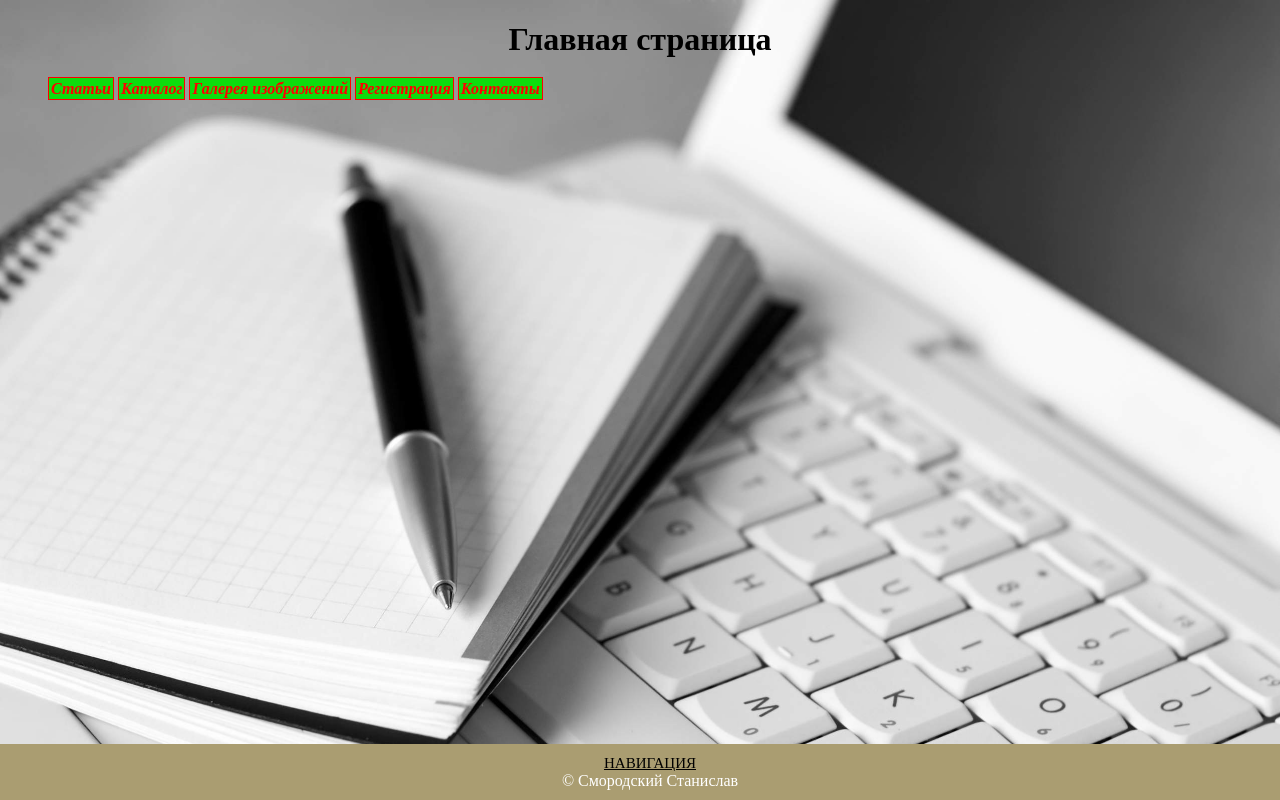
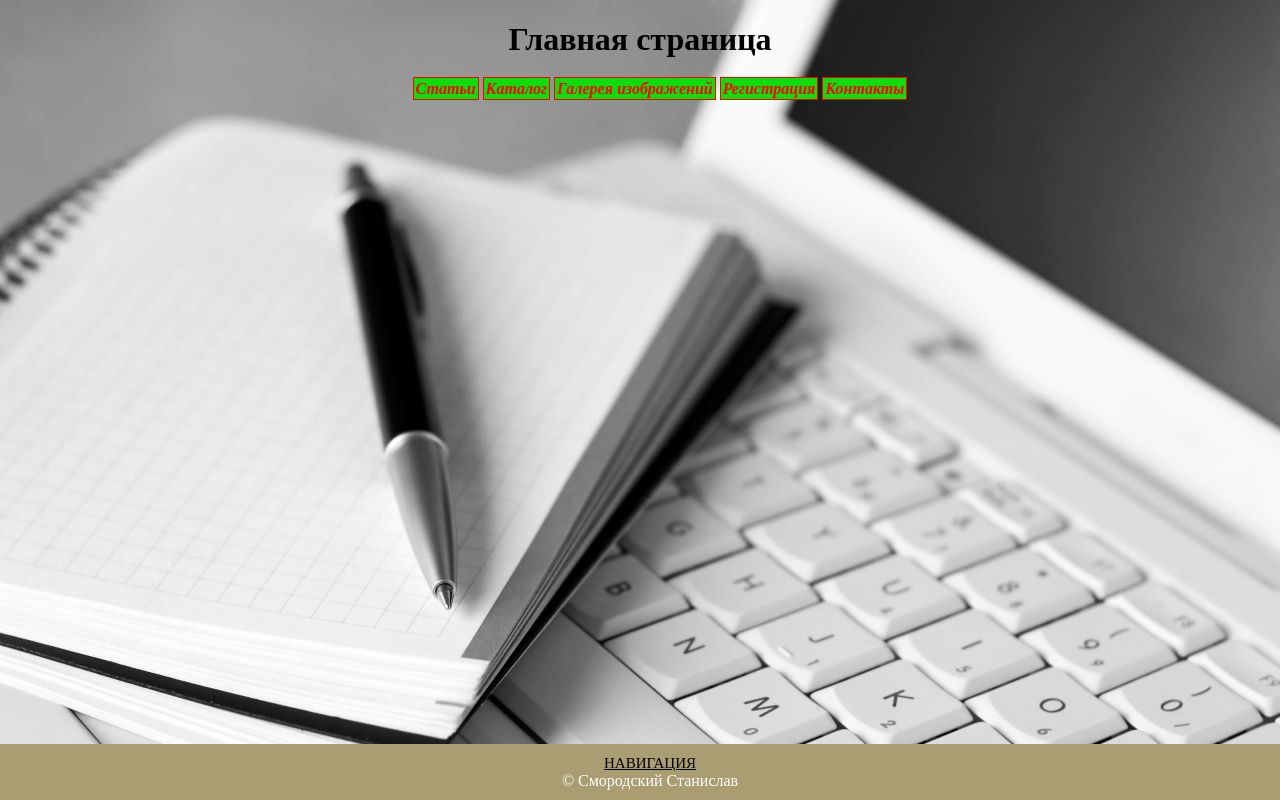
Before and after one commit to Stanislav1786/skillUp-homework2, a plain HTML site: page index.html in a window 1280 px wide. Drawn offline with Linux system fonts and the light colour scheme.

Commit message:
выроняли меню навигации по центру страницы

```diff
--- a/page/css/style.css
+++ b/page/css/style.css
@@ -33,17 +33,19 @@
                             background-size: cover;
                         }
 
-
-                        h1, h2 {
+                        h1,
+                        h2 {
                             text-align: center;
                             color: black;
                         }
 
-
+                        nav {
+                            text-align: center;
+                        }
 
                         nav ul li {
                             list-style-type: none;
-                            display: inline;
+                            display: inline-block;
                         }
 
                         nav ul li a {
@@ -57,7 +59,7 @@
                             background-color: rgb(13, 221, 13);
                         }
 
-                        a:hover {
+                        nav ul li a:hover {
                             background: rgb(128, 126, 125);
                             color: yellow;
                         }
@@ -133,7 +135,7 @@
                             width: 200px;
                         }
 
-                       .registration-form input[type="password"] {
+                        .registration-form input[type="password"] {
                             width: 300px;
                         }
 
```
Also changed, not shown: page/image_gallery.html (+2 -2 lines).
